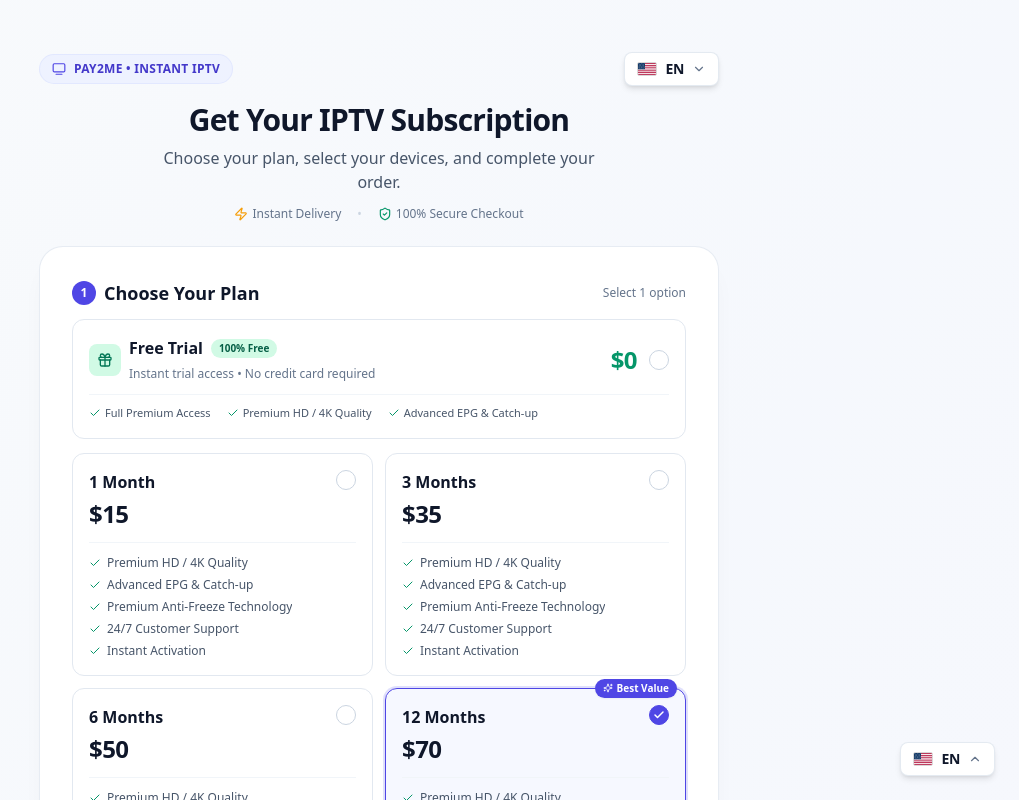
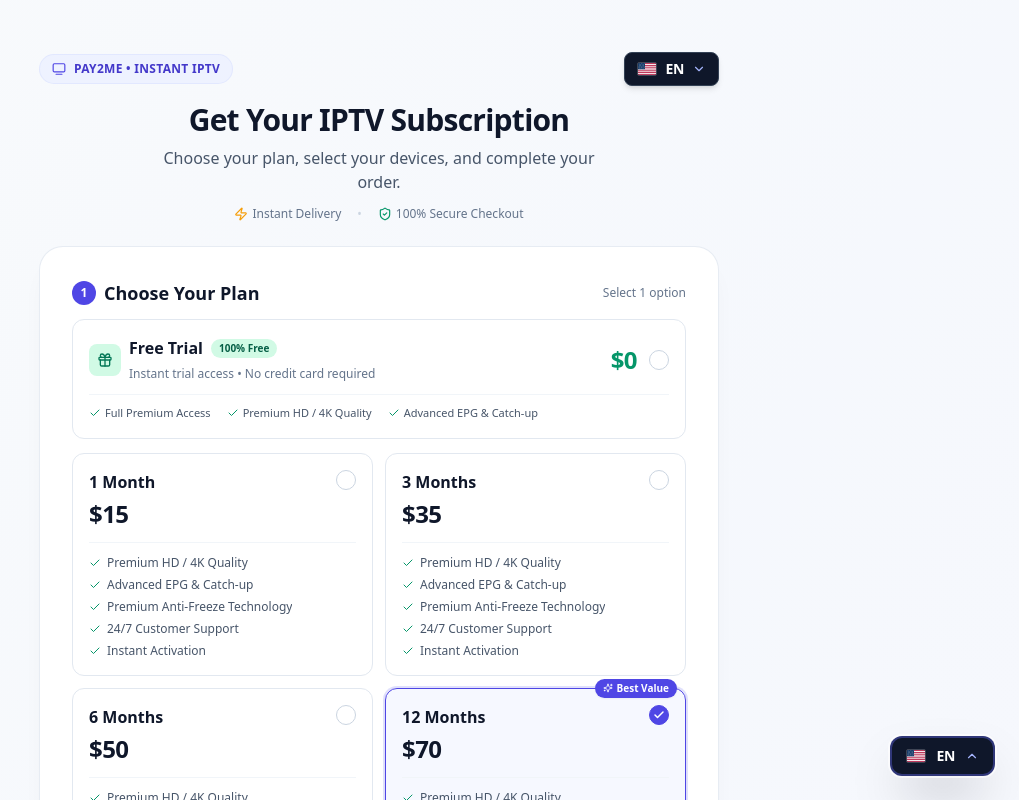
Before and after one commit to AIDATFARES/-pay2me.online, a Next.js app: page / in a window 1280 px wide. Shown: the top 800 px of the page, without its empty margins (261-1280 px from the left). Built offline with nearby package versions, Linux system fonts and the light colour scheme.

Commit message:
Update language selector button to high-contrast dark indigo styling for high visibility

```diff
--- a/src/components/LanguageSelector.tsx
+++ b/src/components/LanguageSelector.tsx
@@ -141,22 +141,26 @@ export const LanguageSelector: React.FC<LanguageSelectorProps> = ({
 
   return (
     <div ref={dropdownRef} className={containerClasses}>
-      {/* Trigger Button Matching Screenshot (e.g. 🇺🇸 EN ⌵) */}
+      {/* Trigger Button with High Visibility & Contrast (e.g. 🇺🇸 EN ⌵) */}
       <button
         type="button"
         onClick={() => setIsOpen(!isOpen)}
-        className="flex items-center gap-2 px-3 py-1.5 rounded-lg bg-white hover:bg-slate-50 border border-slate-200/90 shadow-md hover:shadow-lg text-slate-800 text-xs sm:text-sm font-bold transition-all cursor-pointer focus:outline-none focus:ring-2 focus:ring-indigo-500/20 select-none"
+        className={
+          variant === 'floating'
+            ? 'flex items-center gap-2.5 px-3.5 py-2 rounded-xl bg-slate-900 hover:bg-slate-800 active:bg-black text-white text-xs sm:text-sm font-black border-2 border-indigo-500/40 shadow-2xl shadow-slate-950/35 ring-2 ring-white/60 transition-all cursor-pointer focus:outline-none focus:ring-4 focus:ring-indigo-500/50 select-none hover:scale-105 active:scale-95'
+            : 'flex items-center gap-2 px-3 py-1.5 rounded-lg bg-slate-900 hover:bg-slate-800 text-white text-xs sm:text-sm font-extrabold border border-slate-700 shadow-md hover:shadow-lg transition-all cursor-pointer focus:outline-none focus:ring-2 focus:ring-indigo-500/40 select-none'
+        }
         aria-haspopup="true"
         aria-expanded={isOpen}
       >
         <img
           src={`/flags/${currentLang.flagCode}.png`}
           alt={currentLang.name}
-          className="w-5 h-3.5 object-cover rounded-[2px] border border-black/15 shadow-2xs flex-shrink-0"
+          className="w-5 h-3.5 object-cover rounded-[2px] border border-white/20 shadow-xs flex-shrink-0"
         />
-        <span className="font-extrabold tracking-tight text-slate-900">{currentLang.shortCode}</span>
+        <span className="font-black tracking-tight text-white">{currentLang.shortCode}</span>
         <ChevronDown
-          className={`w-3.5 h-3.5 text-slate-500 transition-transform duration-150 ${
+          className={`w-3.5 h-3.5 text-indigo-300 transition-transform duration-150 ${
             isOpen ? (effectiveDirection === 'up' ? '' : 'rotate-180') : (effectiveDirection === 'up' ? 'rotate-180' : '')
           }`}
         />
```
